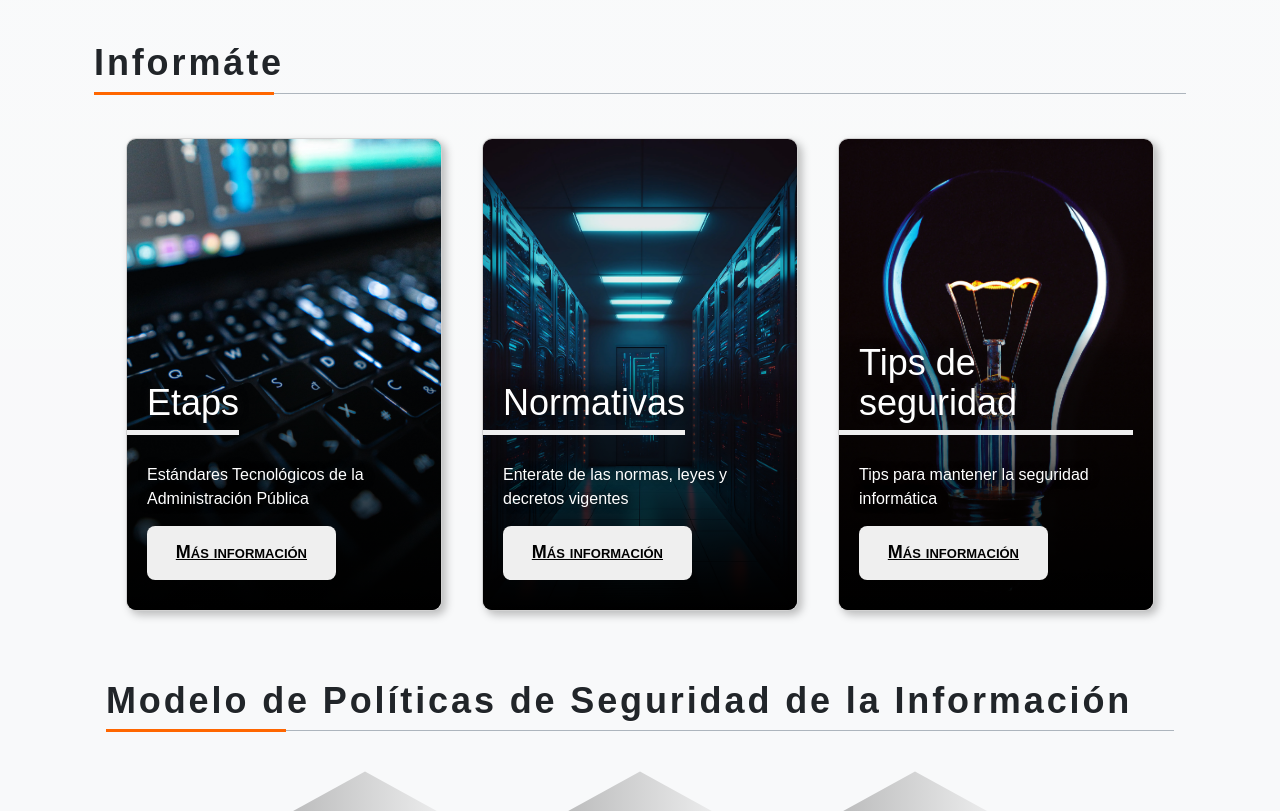
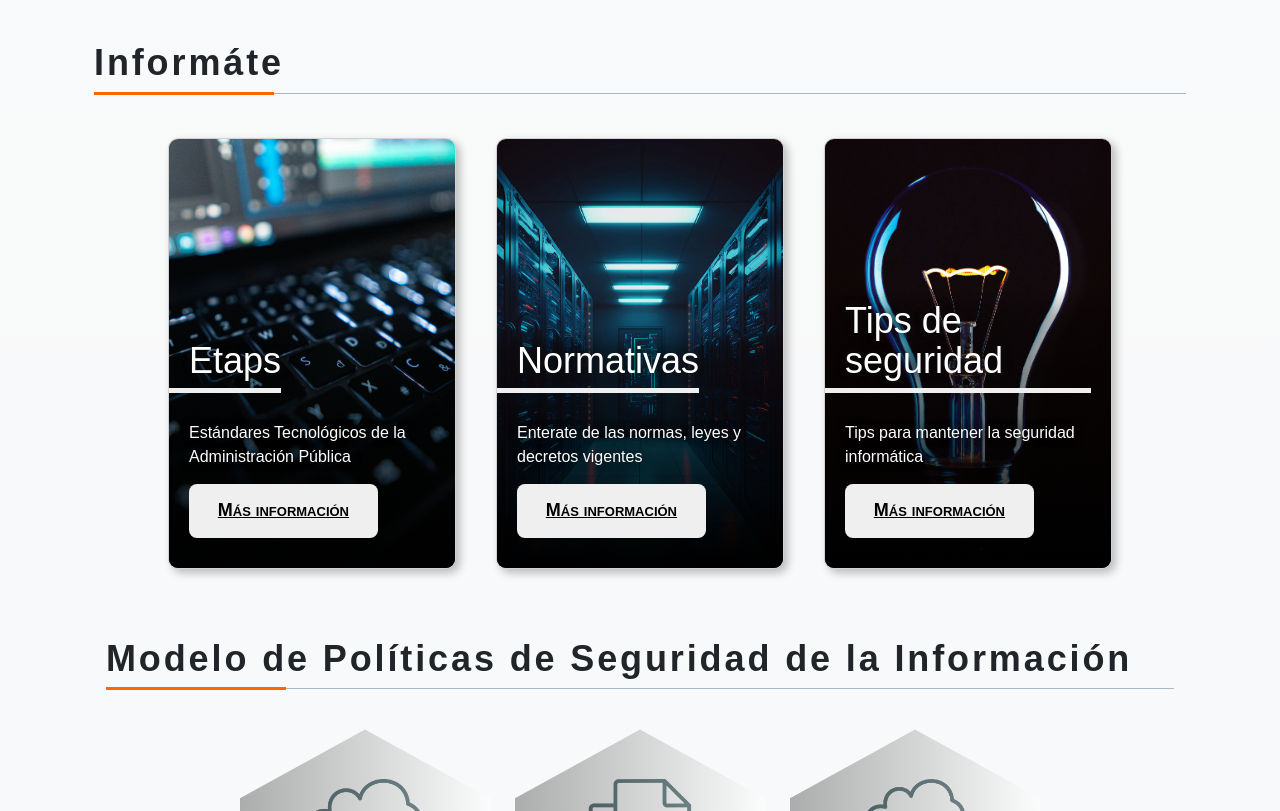
Before and after one commit to hernanr9317/sampleFrontendNextJs, a Next.js app: page / in a window 1280 px wide. Shown: the part 640-1451 px from the top of the page. Built offline with nearby package versions, Linux system fonts and the light colour scheme; no server answers.

Commit message:
fix card width

```diff
--- a/components/Info/styles.scss
+++ b/components/Info/styles.scss
@@ -48,7 +48,7 @@ p {
   margin: 20px auto;
   place-items: center;
   width: 80vw;
-  max-width: 21.875rem;
+  max-width: 18rem;
   overflow: hidden;
   border-radius: 0.625rem;
   box-shadow: 0.25rem 0.25rem 0.5rem rgba(0, 0, 0, 0.25);
```
